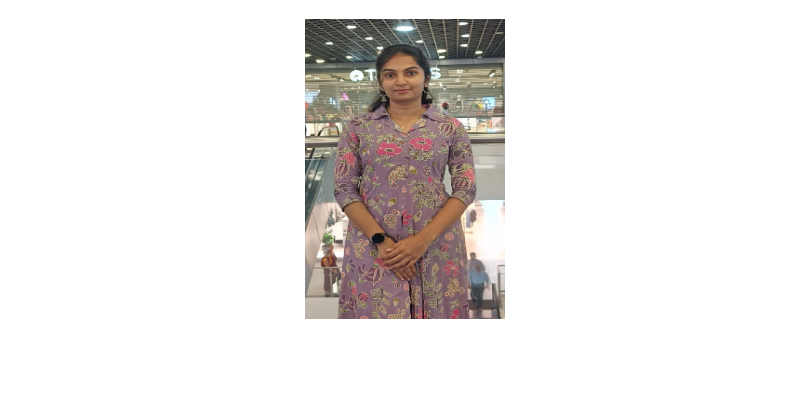
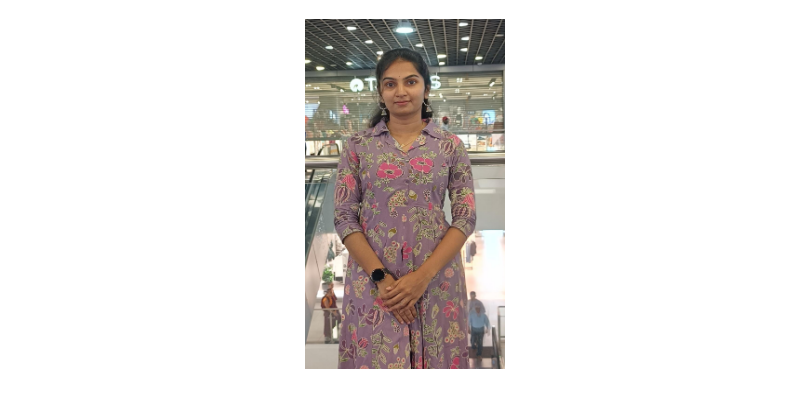
Before and after one commit to sanjaygowdam08/sis, a plain HTML site: page index5.html in a window 1280 px wide. Shown: the part 62-470 px from the top of the page, without its empty margins (235-1044 px from the left). Drawn offline with Linux system fonts and the light colour scheme.

Commit message:
Update index5.html

```diff
--- a/index5.html
+++ b/index5.html
@@ -7,7 +7,7 @@
 </head>
 <body>
     <CENTER><h1>SAME SAME BUT BACKGROUND DIFFERENT 😂</h1>
-        <img src="./sis.jpeg" width="200px" height="300px">
+        <img src="./sis.jpeg" width="200px" height="350px">
 </CENTER>
 </body>
 </html>
```
